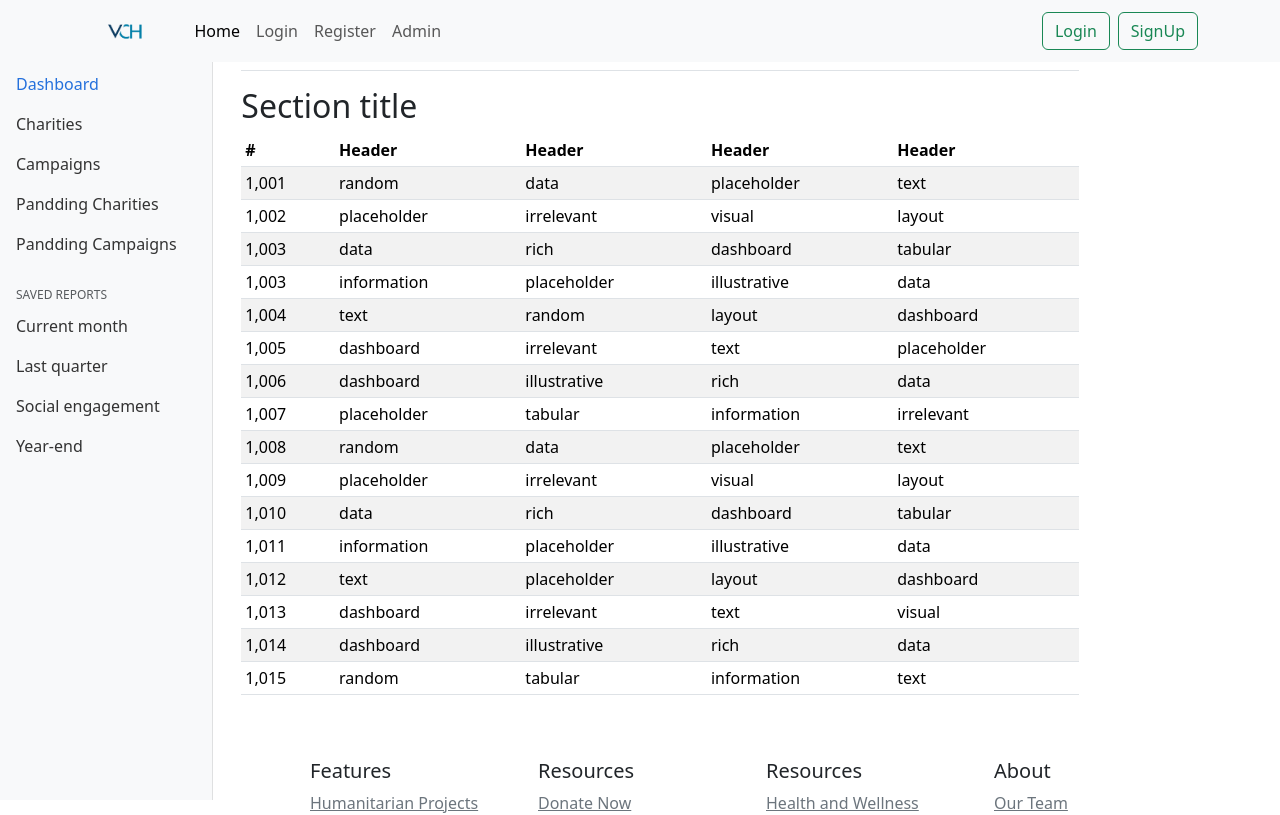
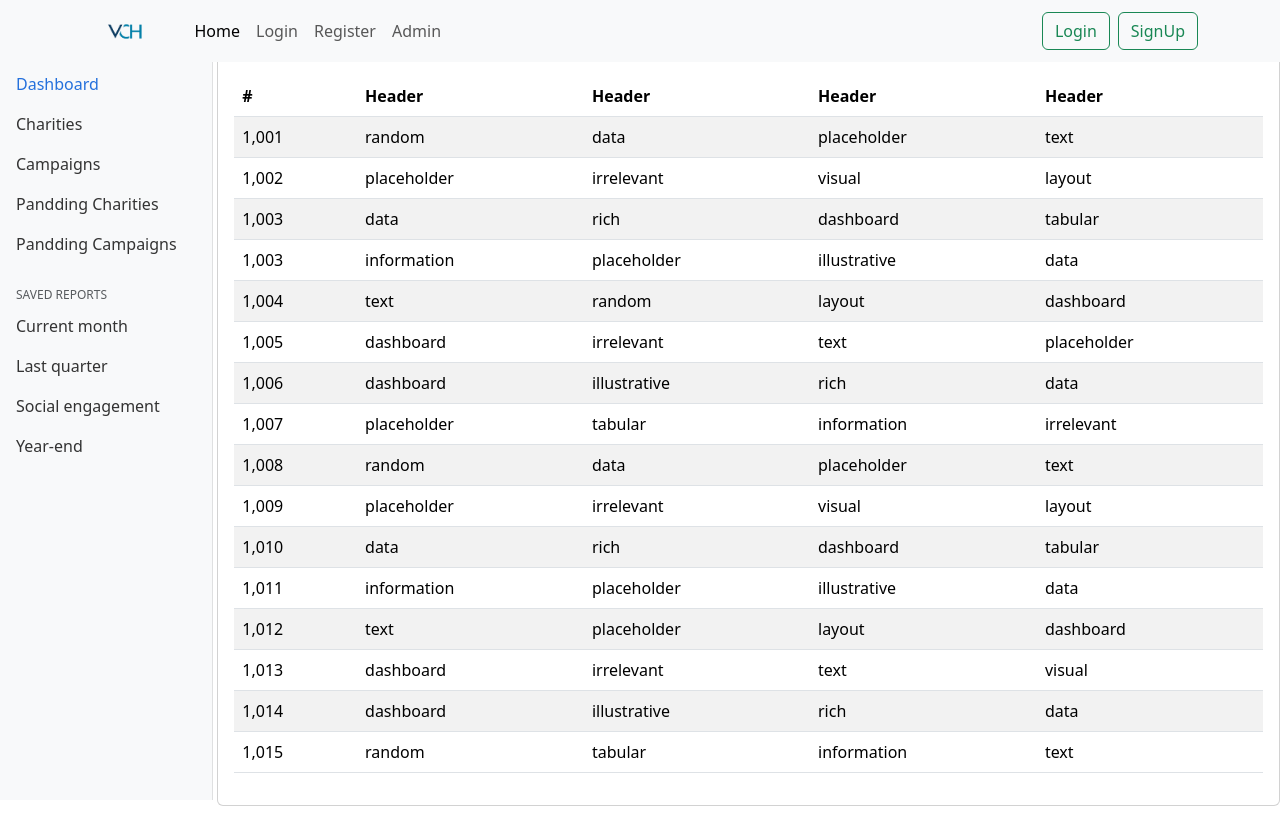
Before and after one commit to VashishthPGowani/VirtualCharityHub, an Angular app: page /admin/charities in a window 1280 px wide. Shown: the top 815 px of the page. Built offline with nearby package versions, Linux system fonts and the light colour scheme.

Commit message:
chanrity manager design changes

```diff
--- a/src/admin/charitymanager/charitymanager.component.html
+++ b/src/admin/charitymanager/charitymanager.component.html
@@ -1,15 +1,9 @@
-<div class="container-fluid">
-    <div class="row">
-      <div class="col-md-9  col-lg-10 px-md-4">
-        <div class="d-flex justify-content-between flex-wrap flex-md-nowrap align-items-center pt-3 pb-2 mb-3 border-bottom">
-          <h1 class="h2">Dashboard</h1>
-          <div class="btn-toolbar mb-2 mb-md-0">
+<div class="card">
+  <div class="card-header">
+    <h3>Section title</h3>
   </div>
-        </div>
-
-        <h2>Section title</h2>
-        <div class="table-responsive">
-          <table class="table table-striped table-sm">
+  <div class="card-body table-responsive">
+    <table class="table table-striped table-hover">
       <thead>
         <tr>
           <th scope="col">#</th>
@@ -135,6 +129,7 @@
       </tbody>
     </table>
   </div>
+
+
+
 </div>
-    </div>
-  </div>
```
Lines whose indentation alone changed are shown as unchanged.
